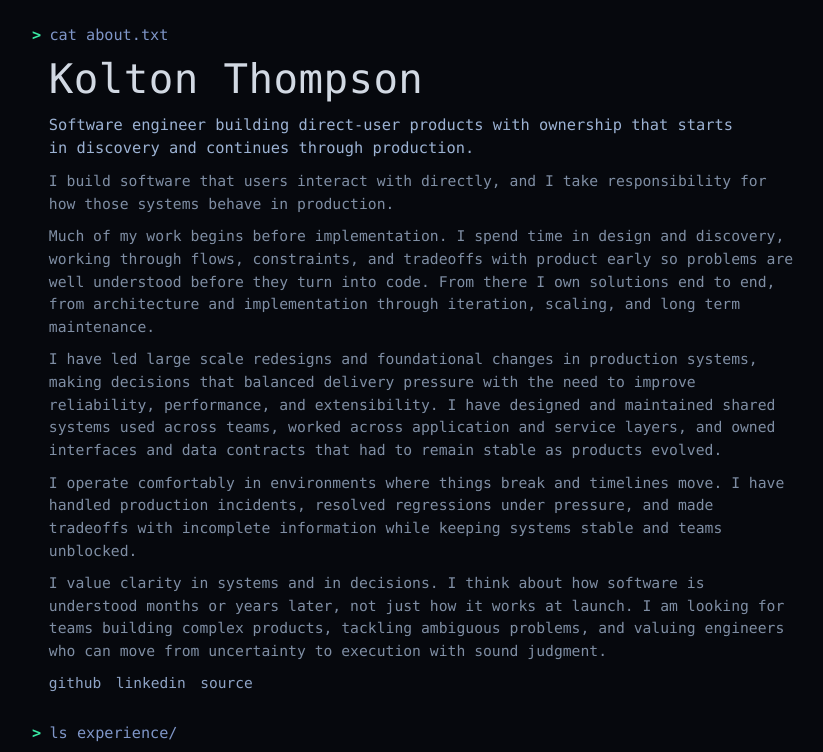
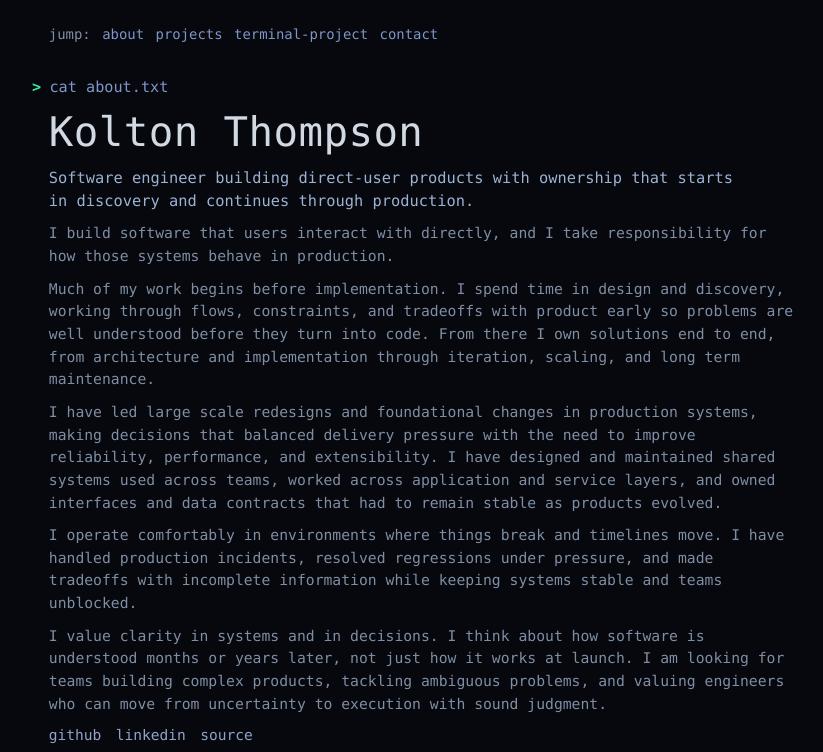
Before and after one commit to misterkolton/kt.dev.portfolio, a React (Vite) app: page / in a window 1280 px wide. Shown: the top 752 px of the page, without its empty margins (148-971 px from the left). Built offline with nearby package versions, Linux system fonts and the light colour scheme.

Commit message:
style: styling linking

```diff
--- a/src/App.tsx
+++ b/src/App.tsx
@@ -126,6 +126,18 @@ function CommandHeading({ command }: { command: string }) {
   )
 }
 
+function TerminalNav() {
+  return (
+    <nav className="terminal-nav" aria-label="Section navigation">
+      <span className="terminal-nav-label">jump:</span>
+      <a href="#about">about</a>
+      <a href="#projects">projects</a>
+      <a href="#terminal-project">terminal-project</a>
+      <a href="#contact">contact</a>
+    </nav>
+  )
+}
+
 function AboutSection() {
   return (
     <section id="about" className="section-block" aria-label="About">
@@ -181,7 +193,11 @@ function ProjectsSection() {
       <CommandHeading command="ls projects/" />
       <ul className="project-list">
         {PROJECTS.map((project) => (
-          <li className="project-item" key={project.name}>
+          <li
+            id={project.name === 'terminal-portfolio' ? 'terminal-project' : undefined}
+            className="project-item"
+            key={project.name}
+          >
             <div className="project-heading">
               <p className="project-name">{project.name}</p>
               <span className={`project-status project-status--${project.status}`}>
@@ -234,6 +250,7 @@ function App() {
   return (
     <main className="app-shell">
       <div className="terminal-landing">
+        <TerminalNav />
         <AboutSection />
         <ExperienceSection />
         <ProjectsSection />
--- a/src/index.css
+++ b/src/index.css
@@ -51,10 +51,29 @@ a:hover {
   gap: 1.9rem;
 }
 
+.terminal-nav {
+  margin: 0 0 0.25rem 1.05rem;
+  display: flex;
+  flex-wrap: wrap;
+  align-items: center;
+  gap: 0.72rem;
+  font-size: 0.87rem;
+  line-height: 1.3;
+}
+
+.terminal-nav-label {
+  color: var(--muted);
+}
+
+.terminal-nav a {
+  color: var(--command);
+}
+
 .section-block {
   display: flex;
   flex-direction: column;
   gap: 0.68rem;
+  scroll-margin-top: 0.9rem;
 }
 
 .section-block > :not(.command-heading) {
@@ -137,6 +156,7 @@ a:hover {
   gap: 0.2rem;
   padding-left: 0.8rem;
   border-left: 1px solid var(--border);
+  scroll-margin-top: 0.9rem;
 }
 
 .entry-item,
@@ -252,6 +272,12 @@ a:hover {
     gap: 1.55rem;
   }
 
+  .terminal-nav {
+    margin-left: 0.82rem;
+    font-size: 0.84rem;
+    gap: 0.58rem;
+  }
+
   .section-block {
     gap: 0.56rem;
   }
```
